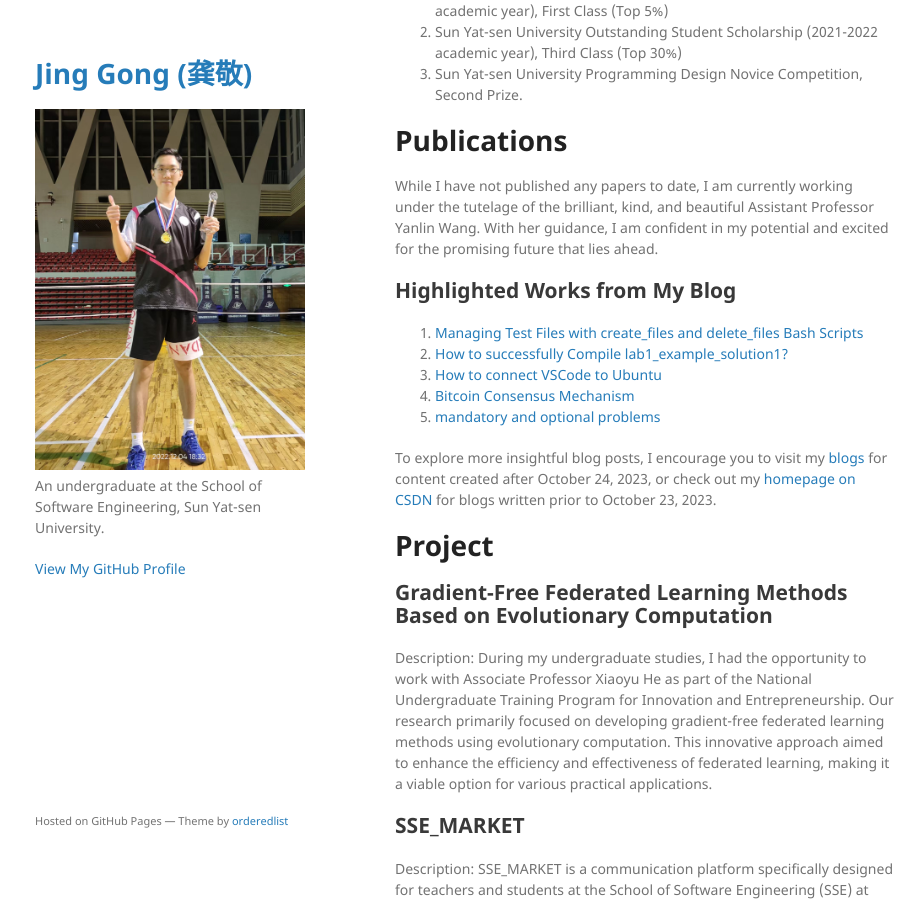
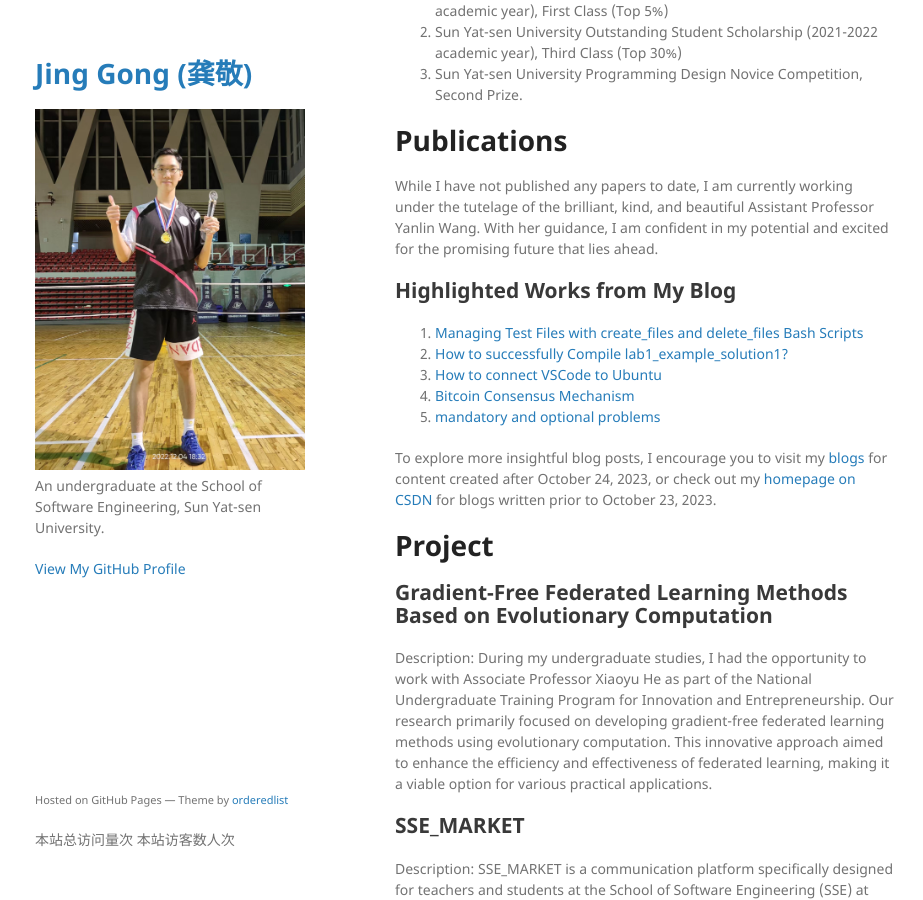
Before and after one commit to MikingG/MikingG.github.io, a Jekyll site: the page built from index.md, in a window 1280 px wide and 900 px high, scrolled down 535 px. Shown: the whole window, without its empty margins (175-1098 px from the left). Built offline with Jekyll 4.4.1, drawn with Linux system fonts in a browser that asks for light colours; comment, search, counter and statistics services are not loaded; our own code applies the rules of GitHub Pages for plain Markdown files.

Commit message:
Update default.html

```diff
--- a/_layouts/default.html
+++ b/_layouts/default.html
@@ -11,6 +11,8 @@
     <script src="https://cdnjs.cloudflare.com/ajax/libs/html5shiv/3.7.3/html5shiv.min.js"></script>
     <![endif]-->
     {% include head-custom.html %}
+
+    <script async src="https://busuanzi.ibruce.info/busuanzi/2.3/busuanzi.pure.mini.js"></script>
   </head>
   <body>
     <div class="wrapper">
@@ -49,6 +51,9 @@
         <p>This project is maintained by <a href="{{ site.github.owner_url }}">{{ site.github.owner_name }}</a></p>
         {% endif %}
         <p><small>Hosted on GitHub Pages &mdash; Theme by <a href="https://github.com/orderedlist">orderedlist</a></small></p>
+
+        <span id="busuanzi_container_site_pv">本站总访问量<span id="busuanzi_value_site_pv"></span>次</span>
+        <span id="busuanzi_container_site_uv">本站访客数<span id="busuanzi_value_site_uv"></span>人次</span>
       </footer>
     </div>
     <script src="{{ "/assets/js/scale.fix.js" | relative_url }}"></script>
```
